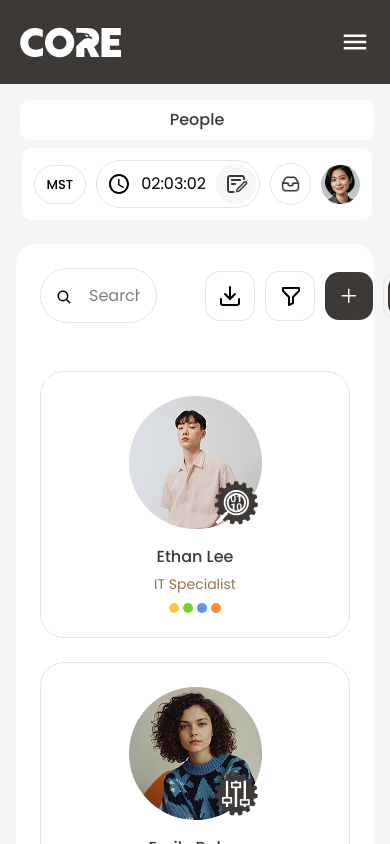
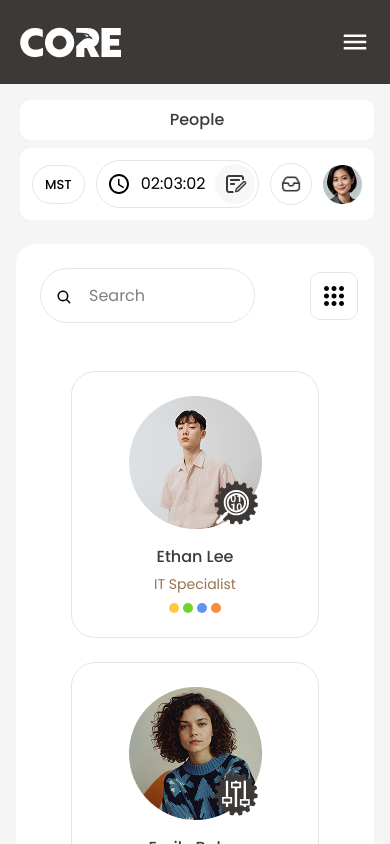
Before and after one commit to RahulRameshKumarParmar/Core-Assignment, a React (Vite) app: page / in a window 390 px wide. Shown: the top 844 px of the page. Built offline with nearby package versions, Linux system fonts and the light colour scheme.

Commit message:
Responsiveness Completed

```diff
--- a/src/components/layout/Header.tsx
+++ b/src/components/layout/Header.tsx
@@ -8,7 +8,7 @@ export default function HeaderSection() {
                 <h3 className="text-center text-[rgba(61,57,54,1)] font-medium text-4.5 leading-[100%] tracking-[-2%]">People</h3>
             </div>
 
-            <div className="bg-[rgba(255,255,255,1)] sm:bg-none flex items-center gap-2.5 p-3 rounded-[10px] sm:p-0 sm:rounded-none">
+            <div className="bg-[rgba(255,255,255,1)] sm:bg-none flex items-center justify-between sm:justify-end gap-2.5 p-3 rounded-[10px] sm:p-0 sm:rounded-none  w-full">
                 <span className="p-3 sm:p-4 border border-[rgba(229,229,228,1)] rounded-[40px] font-medium text-[13px] sm:text-sm leading-[100%] tracking-[-2%]">MST</span>
 
                 <div className="flex items-center gap-2.5 border border-[rgba(229,229,228,1)] rounded-[40px] p-[3px_3px_3px_10px] sm:p-[4px_4px_4px_12px] sm:text-md">
--- a/src/components/layout/SideMenu.tsx
+++ b/src/components/layout/SideMenu.tsx
@@ -25,7 +25,7 @@ export default function SideMenu() {
       </div>
 
       <div
-        className={`bg-[rgba(61,57,54,1)] mt-[20%] mx-1 sm:m-4 rounded-none sm:rounded-[20px] h-[70vh] sm:h-[150vh] flex flex-col justify-between transition-transform absolute -right-[35%] sm:relative ${showMenu ? 'top-[30%]' : 'top-500'} sm:right-0 sm:top-0 z-10`}
+        className={`bg-[rgba(61,57,54,1)] mt-[20%] mx-1 sm:m-4 rounded-none sm:rounded-[20px] h-[70vh] sm:h-[150vh] flex flex-col justify-between transition-transform absolute -right-[35%] sm:relative ${showMenu ? 'top-[30%]' : '-top-300'} sm:right-0 sm:top-0 z-10`}
       >
         <div>
           {/* Brand Logo */}
--- a/src/components/users/EmployeeCard.tsx
+++ b/src/components/users/EmployeeCard.tsx
@@ -71,7 +71,7 @@ export default function AllUsers() {
     return (
         <div className="grid grid-cols-1 sm:grid-cols-2 lg:grid-cols-4 gap-6 m-6">
             {users.map((user, index) => (
-                <div key={index} className="bg-[rgba(255,255,255,1)] rounded-3xl border border-[#E5E5E4] p-6 flex flex-col items-center gap-5">
+                <div key={index} className="bg-[rgba(255,255,255,1)] rounded-3xl border border-[#E5E5E4] p-6 flex flex-col items-center gap-5 m-auto sm:m-0 w-[80%] sm:w-full">
                     <div>
                         <img
                             src={user.image}
--- a/src/components/users/EmployeeToolbar.tsx
+++ b/src/components/users/EmployeeToolbar.tsx
@@ -1,4 +1,6 @@
+import { useState } from "react";
 import { BiFilterAlt } from "react-icons/bi";
+import { CgMenuGridO } from "react-icons/cg";
 import { CiGrid2H } from "react-icons/ci";
 import { FiDownload } from "react-icons/fi";
 import { GoPlus } from "react-icons/go";
@@ -6,40 +8,52 @@ import { HiOutlineSquares2X2 } from "react-icons/hi2";
 import { IoSearch } from "react-icons/io5";
 
 export default function Toolbar() {
+    const [showMenu, setShowMenu] = useState(false);
   return (
-        <div className="w-full flex items-center justify-betweem">
+    <div className="w-full relative flex items-center justify-betweem">
       <div className="relative w-full">
         <div className="absolute bottom-10.5 left-10">
           <IoSearch size={16} />
         </div>
         <input
-                    className="m-6 px-4 py-3.5 border border-[rgba(229,229,228,1)] rounded-[40px] text-3.5 leading-[100%] tracking-[-2%] w-[30vw] ps-12"
+          className="m-6 px-4 py-3.5 border border-[rgba(229,229,228,1)] rounded-[40px] text-3.5 leading-[100%] tracking-[-2%] w-[55vw] sm:w-[30vw] ps-12 sm:placeholder:One"
           type="text"
-                    placeholder="Search by Employee Name or Number" />
+          placeholder={window.innerWidth < 640 ? "Search" : 'Search by Employee Name or Number'}
+        />
       </div>
 
-            <div className="flex items-center justify-end w-full m-6 gap-2.5">
-                <div className="border border-[#E5E5E4] p-3 rounded-[14px]">
+      <div onClick={() => setShowMenu(!showMenu)} className="sm:hidden border p-2 m-4 border-[rgba(229,229,228,1)] rounded-[10px]">
+        <CgMenuGridO size={30} />
+      </div>
+
+          <div className={`sm:flex ${showMenu ? 'flex' : 'hidden'} absolute top-[60%] -right-2 sm:relative sm:top-0 sm:right-0 z-10 bg-white justify-start flex-col sm:flex-row sm:items-center sm:justify-end sm:w-full m-6 sm:gap-2.5 border border-[#E5E5E4] sm:border-none rounded-2xl sm:rounded-none`}>
+        <div className="flex items-center gap-2 sm:block sm:border sm:border-[#E5E5E4] p-3 rounded-[14px]">
+          <span className="sm:hidden">Download</span>
           <FiDownload size={24} />
         </div>
-                <div className="border border-[#E5E5E4] p-3 rounded-[14px]">
+        <div className="flex items-center gap-2 sm:block sm:border sm:border-[#E5E5E4] p-3 rounded-[14px]">
+          <span className="sm:hidden">Filter</span>
           <BiFilterAlt size={24} />
         </div>
-                <div className="bg-[#3D3936] p-3 rounded-[14px] text-white">
+        <div className="flex items-center gap-2 sm:block sm:bg-[#3D3936] p-3 rounded-[14px] sm:text-white">
+          <span className="sm:hidden">Add</span>
           <GoPlus size={24} />
         </div>
-                <div className="flex items-center border border-[#E5E5E4] gap-1 p-1 rounded-[14px]">
-                    <div className="bg-[#3D3936] p-2 rounded-xl text-white">
+        <div className="flex flex-col sm:flex-row sm:items-center sm:border sm:border-[#E5E5E4] gap-1 p-1 rounded-[14px]">
+          <div className="flex items-center gap-2 sm:block sm:bg-[#3D3936] p-2 rounded-xl sm:text-white">
+            <span className="sm:hidden">Option</span>
             <HiOutlineSquares2X2 size={24} />
           </div>
-                    <div className="p-2 rounded-xl">
+          <div className="flex items-center gap-2 sm:block p-2 rounded-xl">
+            <span className="sm:hidden">Setting</span>
             <CiGrid2H size={24} />
           </div>
-                    <div className="p-2 rounded-xl">
+          <div className="flex items-center gap-2 sm:block p-2 rounded-xl">
+            <span className="sm:hidden">Structure</span>
             <img src="/images/icons/hierarchy.png" alt="Hierarchy Icon" />
           </div>
         </div>
       </div>
     </div>
-    )
+  );
 }
--- a/src/components/users/Pagination.tsx
+++ b/src/components/users/Pagination.tsx
@@ -17,7 +17,8 @@ export default function Pagination() {
                     <option value="25">25</option>
                 </select>
 
-                <p className="text-[#3D3936] text-sm leading-[100%] tracking-[-2%]">1-100 of 500</p>
+                <p className="hidden sm:block text-[#3D3936] text-sm leading-[100%] tracking-[-2%]">1-100 of 500</p>
+
                 <button className="text-gray-500">
                     <MdKeyboardArrowLeft size={16} />
                 </button>
```
Lines whose indentation alone changed are shown as unchanged.
